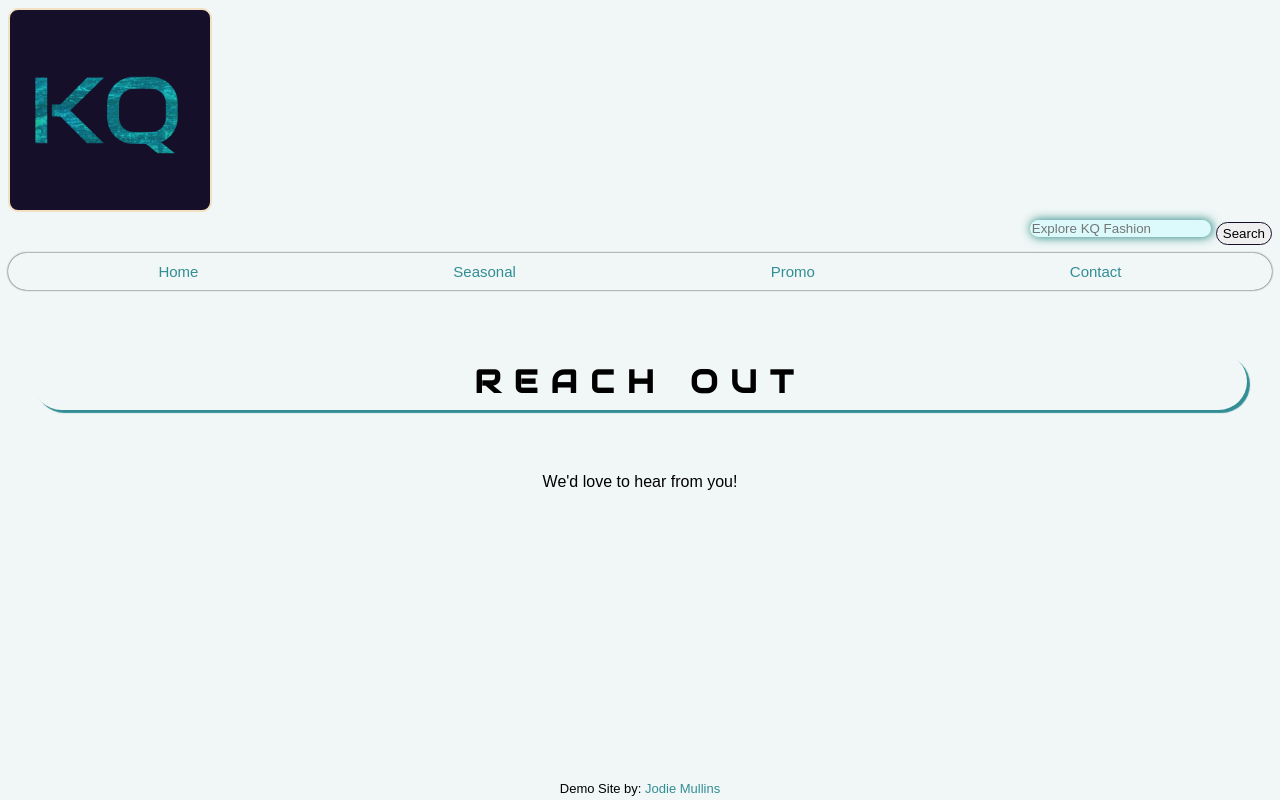
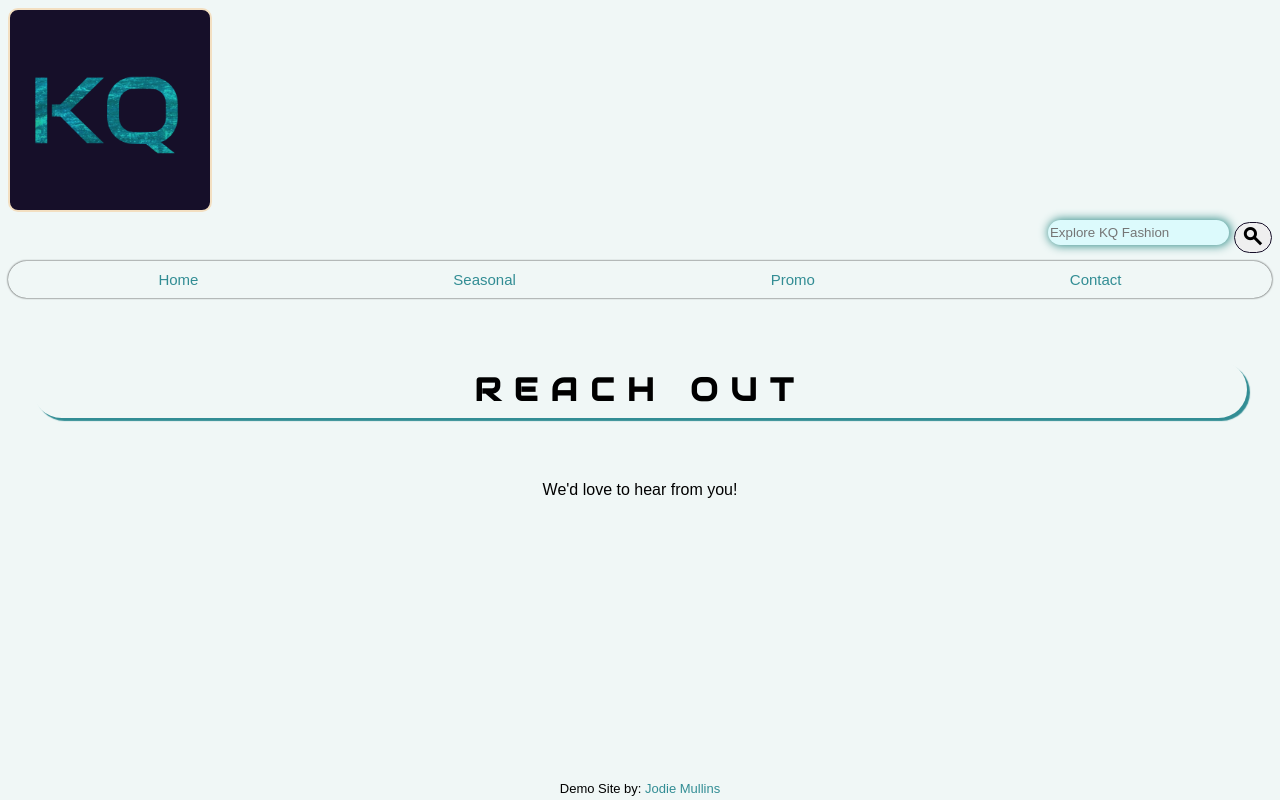
Before and after one commit to JodieMullins/CY-WebDev, a plain HTML site: page contact.html in a window 1280 px wide. Drawn offline with nearby package versions, Linux system fonts and the light colour scheme.

Commit message:
WEB VIEW search bar icon

```diff
--- a/contact.html
+++ b/contact.html
@@ -20,6 +20,10 @@
 
         <link rel="stylesheet" href="styles.css">
 
+
+        <link rel="stylesheet" href="https://fonts.googleapis.com/css2?family=Material+Symbols+Outlined:opsz,wght,FILL,GRAD@20..48,100..700,0..1,-50..200" />
+
+
         <!-- icon styling :
             <link rel="icon" href="img/favicon.ico" type="image/x-icon">-->
 
@@ -36,7 +40,11 @@
 
             <div class="div-search">
                 <input id="contact-search-bar" class="search-bars" type="search" placeholder="Explore KQ Fashion" />
-                <button class="search-button" type="submit">Search</button>
+                <button class="search-button" type="submit">
+                    <span class="material-symbols-outlined">
+                    search
+                  </span>
+                </button>
             </div>
 
             <div id="contact-div-homepage-nav" class="header-nav-div">
@@ -69,6 +77,8 @@
         </main>
 
 
+
+
         <div class="div-foot">
             <footer id="hp-foot" > Demo Site by: <a class="foot-link" href="https://www.linkedin.com/in/jodiepdm">Jodie Mullins</a></footer>
         </div>
--- a/styles.css
+++ b/styles.css
@@ -117,6 +117,14 @@ body {
     border: 5px solid #368f8b;
 }
 
+.material-symbols-outlined {
+    font-variation-settings:
+    'FILL' 0,
+    'wght' 700,
+    'GRAD' 0,
+    'opsz' 12
+  }
+
 /*
 COLOR SCHEME
 #ddbea8 # salmony
```
Also changed, not shown: index.html (+11 -1 lines), promo.html (+7 -1 lines), seasonal.html (+8 -1 lines).
